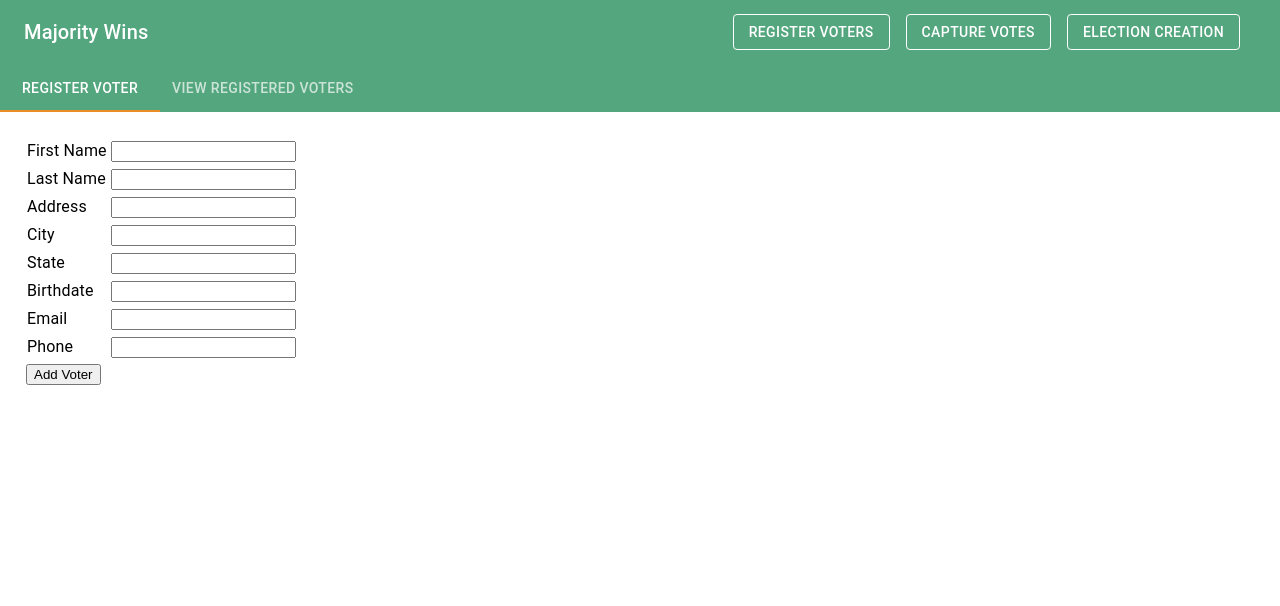
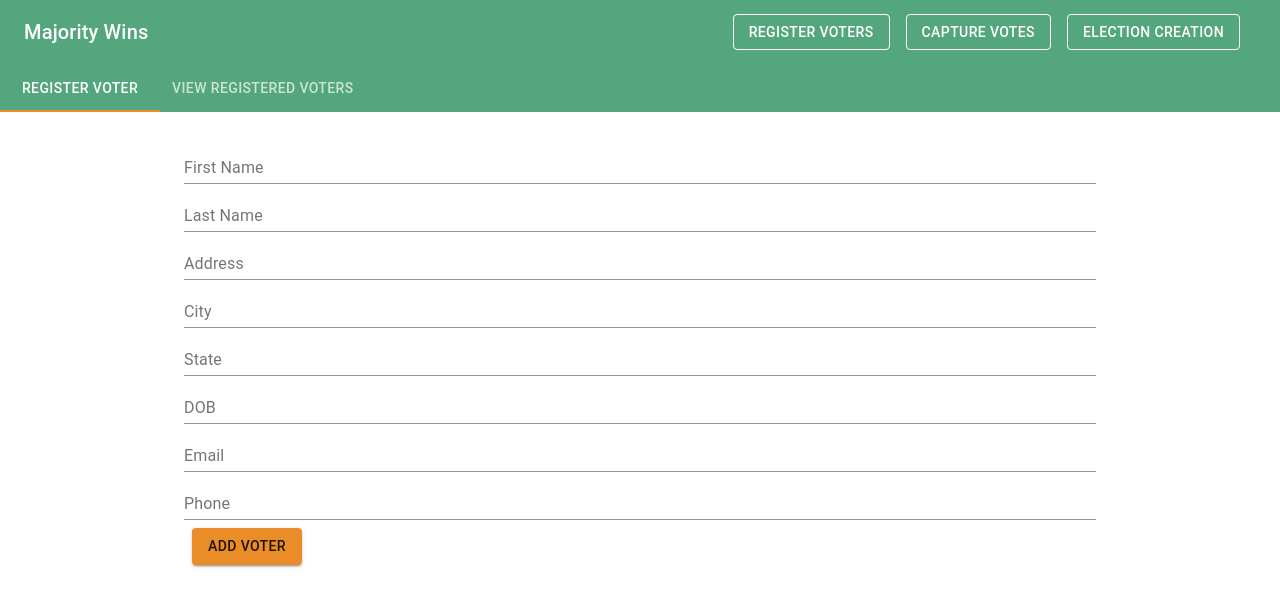
Before and after one commit to RyanNewsom/Majority-Wins, a React (Create React App) app: page /voters in a window 1280 px wide. Shown: the top 606 px of the page. Built offline with nearby package versions, Linux system fonts and the light colour scheme; data requests are answered from the project's data file; the HTML template or start-up script is replaced by a standard one.

Commit message:
Updated UI

```diff
--- a/src/components/RegisterVoterFormComponent.tsx
+++ b/src/components/RegisterVoterFormComponent.tsx
@@ -1,7 +1,24 @@
 import React from "react";
-
+import {
+  Button,
+  Container,
+  createStyles,
+  TextField,
+  Theme,
+} from '@material-ui/core';
+import { makeStyles } from '@material-ui/core/styles';
 import { useForm } from "../hooks/useForm";
 import { Voter } from "../models/App";
+
+const useStyles = makeStyles((theme: Theme) =>
+  createStyles({
+    root: {
+      '& > *': {
+        margin: theme.spacing(1),
+      },
+    },
+  })
+);
 
 export type VoterFormProps = {
   buttonText: string;
@@ -23,6 +40,7 @@ const setupSubmitVoter = (
 };
 
 export function RegisterVoterFormComponent(props: VoterFormProps) {
+  const classes = useStyles();
   const [voterForm, change, resetVoterForm] = useForm({
     id: "",
     firstName: "",
@@ -36,132 +54,79 @@ export function RegisterVoterFormComponent(props: VoterFormProps) {
   });
 
   return (
+    <Container maxWidth="md">
     <form>
-      <table>
-        <tr>
-          <td>
-            <label>First Name</label>
-          </td>
-          <td>
-            <input
-              type="text"
+
+       <TextField
         name="firstName"
+        label="First Name"
+        fullWidth
+        color="primary"
+        onChange={change}
         value={voterForm.firstName}
+      />
+         <TextField
+        name="lastName"
+        label="Last Name"
+        fullWidth
+        color="primary"
         onChange={change}
+        value={voterForm.lastName}
       />
-          </td>
-        </tr>
-        <tr>
-          <td>
-            <label>Last Name</label>
-          </td>
-          <td>
-            {" "}
-            <input
-              type="text"
-              name="lastName"
-              value={voterForm.lastName}
+       <TextField
+        name="address"
+        label="Address"
+        fullWidth
+        color="primary"
         onChange={change}
+        value={voterForm.address}
       />
-          </td>
-        </tr>
-        <tr>
-          <td>
-            <label>Address</label>
-          </td>{" "}
-          <td>
-            <input
-              type="text"
-              name="address"
-              value={voterForm.address}
+      <TextField
+        name="city"
+        label="City"
+        fullWidth
+        color="primary"
         onChange={change}
+        value={voterForm.city}
       />
-          </td>
-        </tr>
-        <tr>
-          <td>
-            {" "}
-            <label>City</label>
-          </td>{" "}
-          <td>
-            {" "}
-            <input
-              type="text"
-              name="city"
-              value={voterForm.city}
+       <TextField
+        name="state"
+        label="State"
+        fullWidth
+        color="primary"
         onChange={change}
+        value={voterForm.state}
       />
-          </td>
-        </tr>
-        <tr>
-          <td>
-            {" "}
-            <label>State</label>
-          </td>
-          <td>
-            {" "}
-            <input
-              type="text"
-              name="state"
-              value={voterForm.state}
+       <TextField
+        name="birthDate"
+        label="DOB"
+        fullWidth
+        color="primary"
         onChange={change}
+        value={voterForm.birthDate}
       />
-          </td>
-        </tr>
-        <tr>
-          <td>
-            {" "}
-            <label>Birthdate</label>
-          </td>
-          <td>
-            {" "}
-            <input
-              type="text"
-              name="birthDate"
-              value={voterForm.birthDate}
+        <TextField
+        name="email"
+        label="Email"
+        fullWidth
+        color="primary"
         onChange={change}
+        value={voterForm.email}
       />
-          </td>
-        </tr>
-        <tr>
-          <td>
-            {" "}
-            <label>Email</label>
-          </td>
-          <td>
-            {" "}
-            <input
-              type="text"
-              name="email"
-              value={voterForm.email}
+       <TextField
+        name="phone"
+        label="Phone"
+        fullWidth
+        color="primary"
         onChange={change}
+        value={voterForm.phone}
       />
-          </td>
-        </tr>
-        <tr>
-          <td>
-            {" "}
-            <label>Phone</label>
-          </td>
-          <td>
-            {" "}
-            <input
-              type="number"
-              name="phone"
-              value={voterForm.phone}
-              onChange={change}
-            />
-          </td>
-        </tr>
-        <tr>
-          <button
-            type="button"
-            onClick={setupSubmitVoter(props, voterForm, resetVoterForm)}
-          >
+        <div className={classes.root}>
+        <Button variant="contained" color="secondary"  onClick={setupSubmitVoter(props, voterForm, resetVoterForm)}>
           {props.buttonText}
-          </button>
-        </tr>
-      </table>
+        </Button>
+        </div>
     </form>
+    </Container>
   );
 }
```
Lines whose indentation alone changed are shown as unchanged.
